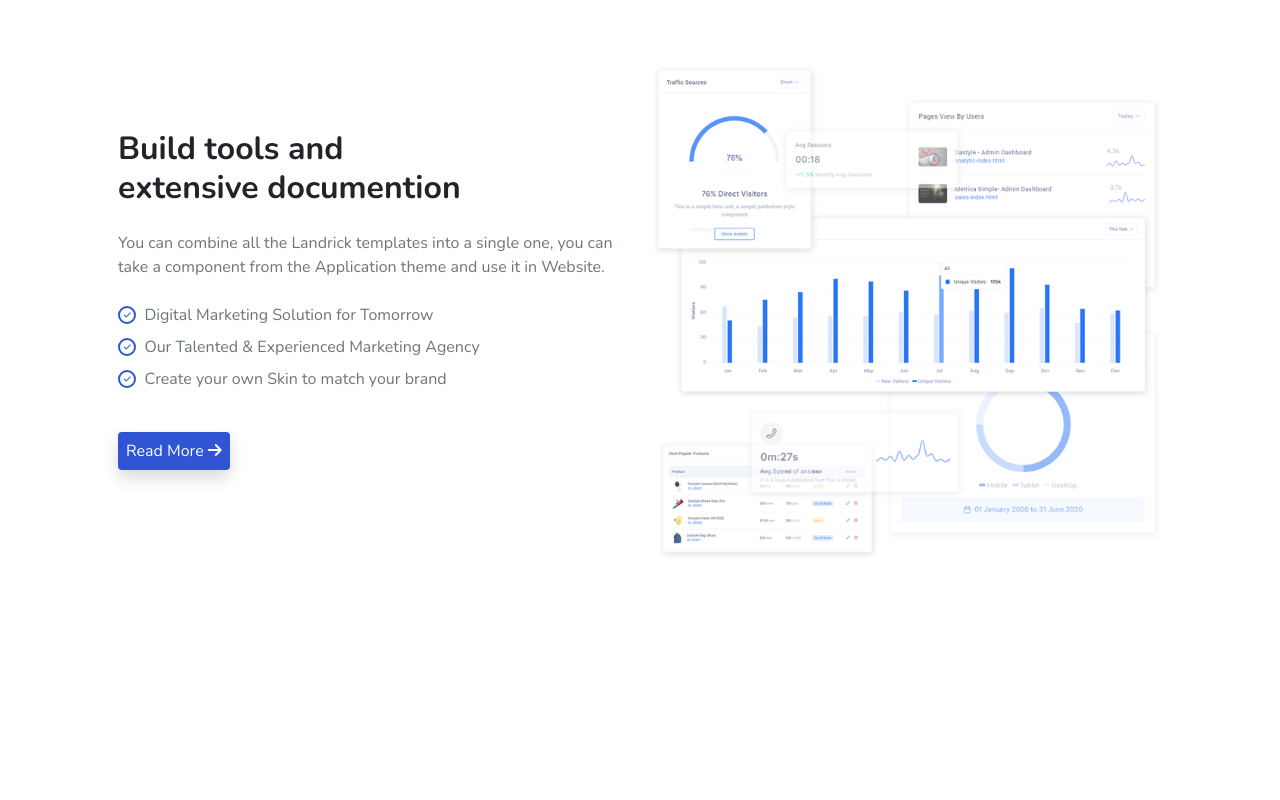
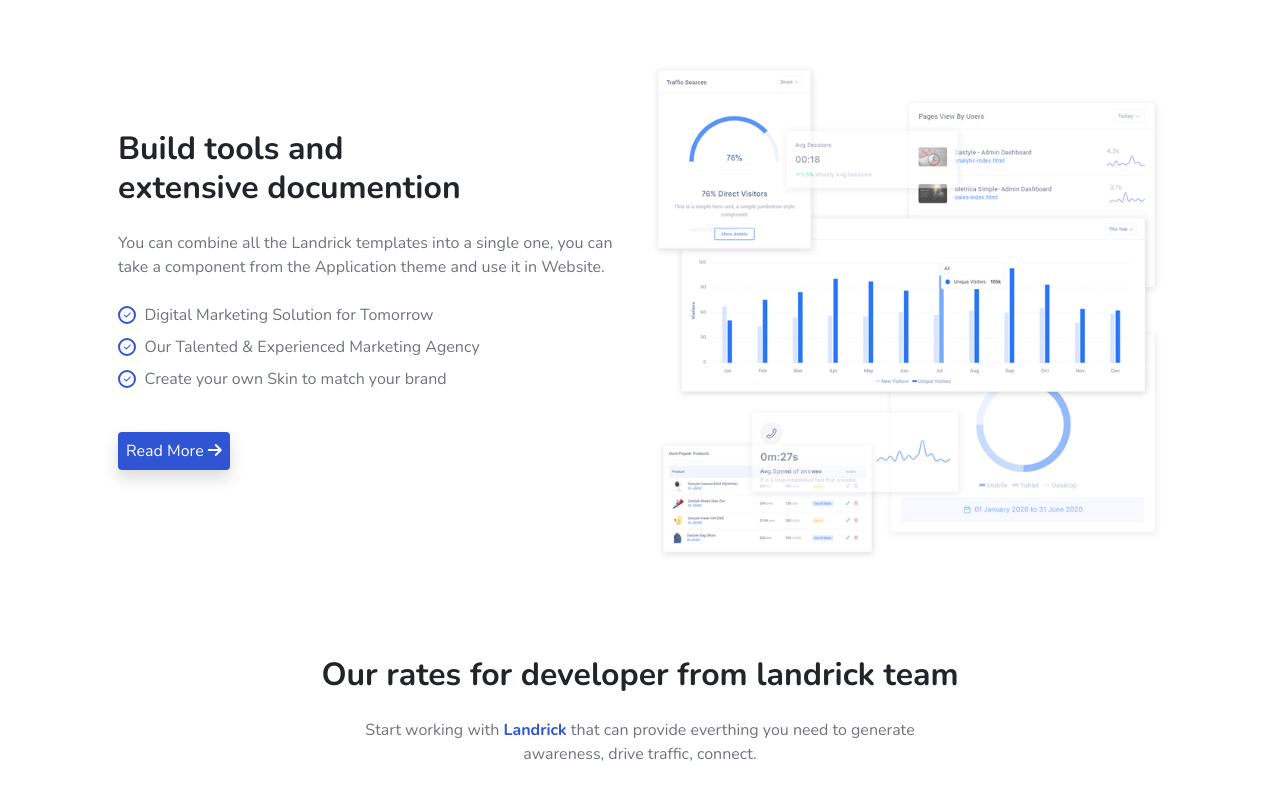
Before and after one commit to vinzartitect/proj-html-vuejs, a Vue app: page / in a window 1280 px wide. Shown: the part 1961-2761 px from the top of the page. Before the commit the page ends 2569 px from the top, so only its background shows below. Built offline with nearby package versions, Linux system fonts and the light colour scheme; a web font is replaced by a local one.

Commit message:
sezione abbonamenti iniziata

```diff
--- a/src/components/MainComp.vue
+++ b/src/components/MainComp.vue
@@ -4,6 +4,7 @@
     <KeyFeaturesSection />
     <QuickStartSection />
     <ToolsSection />
+    <SubscriptionCardsSection />
   </main>
 </template>
 
@@ -12,6 +13,7 @@ import AboutSection from "./AboutSection.vue";
 import KeyFeaturesSection from "./KeyFeaturesSection.vue";
 import QuickStartSection from "./QuickStartSection.vue";
 import ToolsSection from "./ToolsSection.vue";
+import SubscriptionCardsSection from "./SubscriptionCardsSection.vue";
 
 export default {
   name: "MainComp",
@@ -20,6 +22,7 @@ export default {
     KeyFeaturesSection,
     QuickStartSection,
     ToolsSection,
+    SubscriptionCardsSection,
   },
 };
 </script>
--- /dev/null
+++ b/src/components/SubscriptionCardsSection.vue
@@ -0,0 +1,31 @@
+<template>
+  <!-- SECTION card con diversi abbonamenti -->
+  <section>
+    <div class="container p-5 mb-5">
+      <!-- testo centrale in alto -->
+      <div class="row text-center">
+        <div class="col">
+          <h2 class="fw-bold mb-4">
+            Our rates for developer from landrick team
+          </h2>
+          <p class="text-secondary mb-5">
+            Start working with
+            <span class="my-blue-text fw-bold">Landrick</span> that can provide
+            everthing you need to generate <br />
+            awareness, drive traffic, connect.
+          </p>
+        </div>
+      </div>
+      <!-- fine testo centrale in alto -->
+    </div>
+  </section>
+  <!-- fine SECTION card con diversi abbonamenti -->
+</template>
+
+<script>
+export default {
+  name: "SubscriptionCardsSection",
+};
+</script>
+
+<style lang="scss"></style>
```
